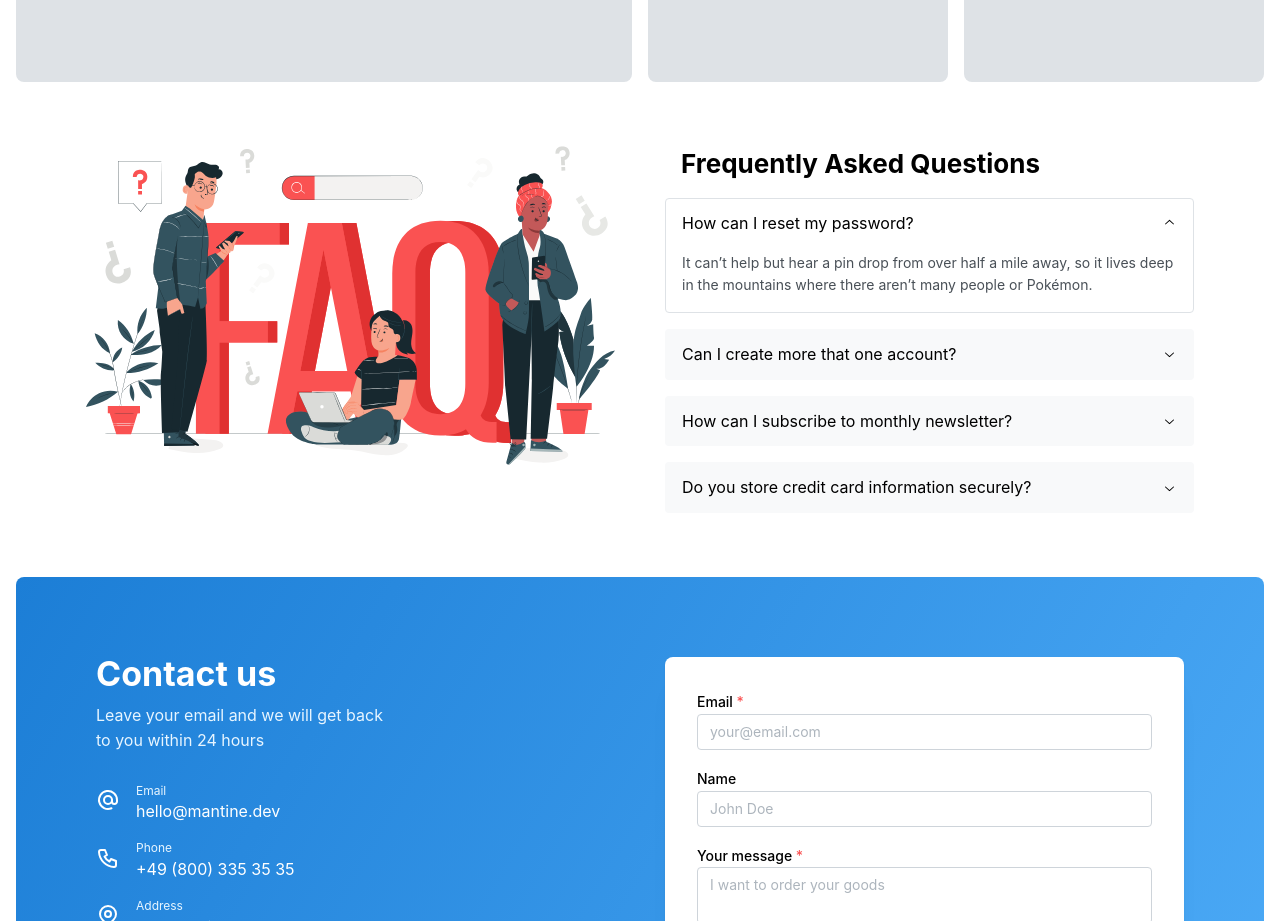
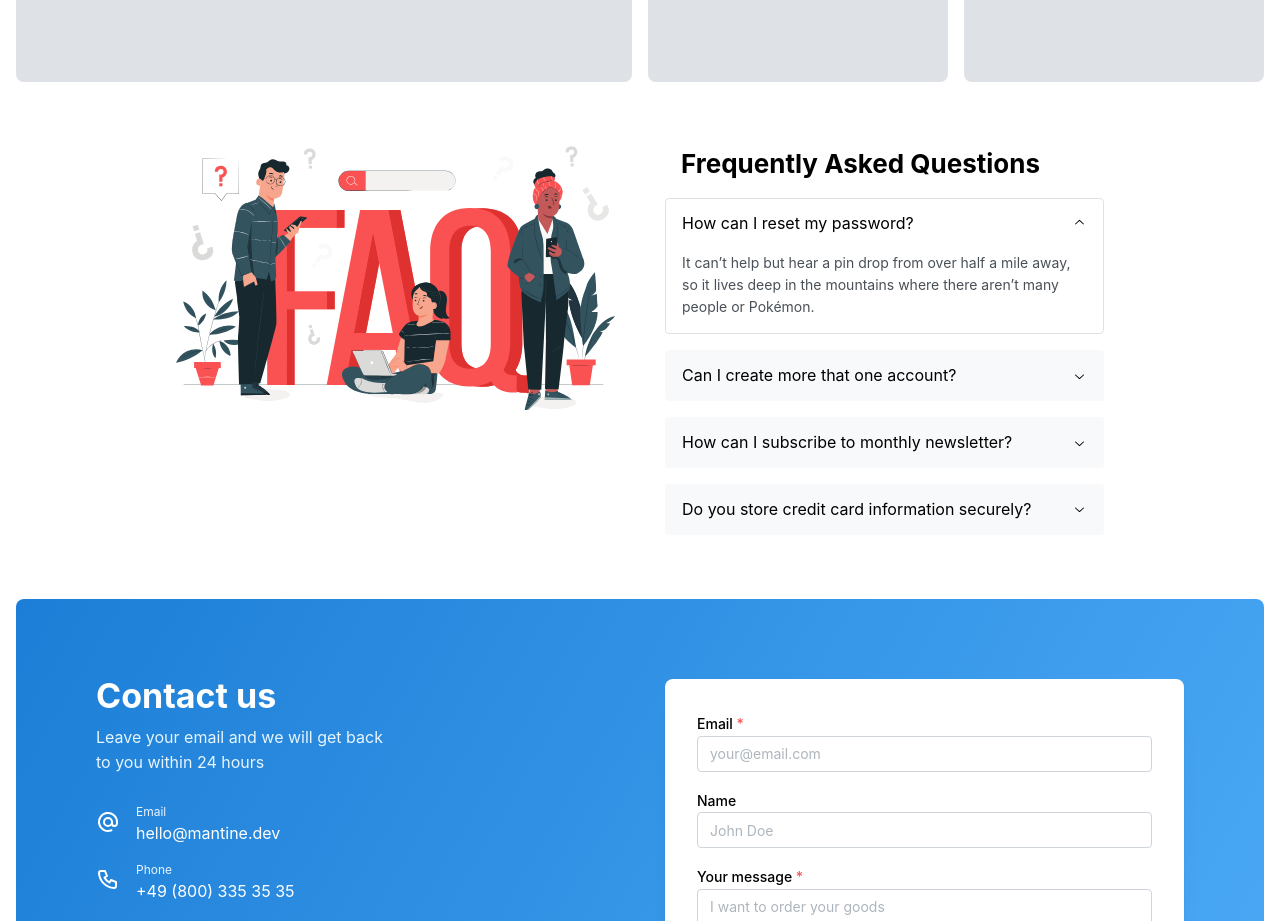
Before and after one commit to aungsh/Stylic-Painting-Pte-Ltd, a React (Vite) app: page / in a window 1280 px wide. Shown: the part 2280-3201 px from the top of the page. Built offline with nearby package versions, Linux system fonts and the light colour scheme.

Commit message:
fix horizontal scroll

```diff
--- a/src/components/Faq.tsx
+++ b/src/components/Faq.tsx
@@ -7,7 +7,7 @@ const placeholder =
 export function Faq() {
   return (
     <div className={classes.wrapper}>
-      <Container size="lg">
+      <Container size="md">
         <Grid id="faq-grid" gutter={50}>
           <Grid.Col span={{ base: 12, md: 6 }}>
             <Image src="/image.svg" alt="Frequently Asked Questions" />
```
